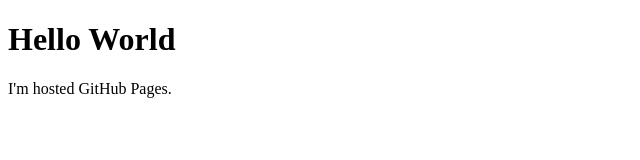
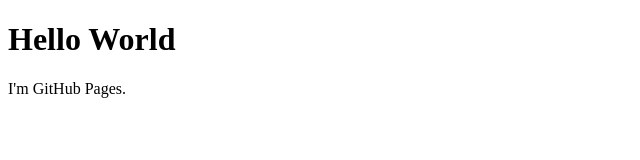
Before and after one commit to xtrayx/xtrayx.github.io, a plain HTML site: page index.html in a window 1280 px wide. Shown: the full height of the page, 0-640 px from the left. Drawn offline with Linux system fonts and the light colour scheme.

Commit message:
initial commit

```diff
--- a/index.html
+++ b/index.html
@@ -2,6 +2,6 @@
 <html>
 <body>
 <h1>Hello World</h1>
-<p>I'm hosted GitHub Pages.</p>
+<p>I'm GitHub Pages.</p>
 </body>
 </html>
```
